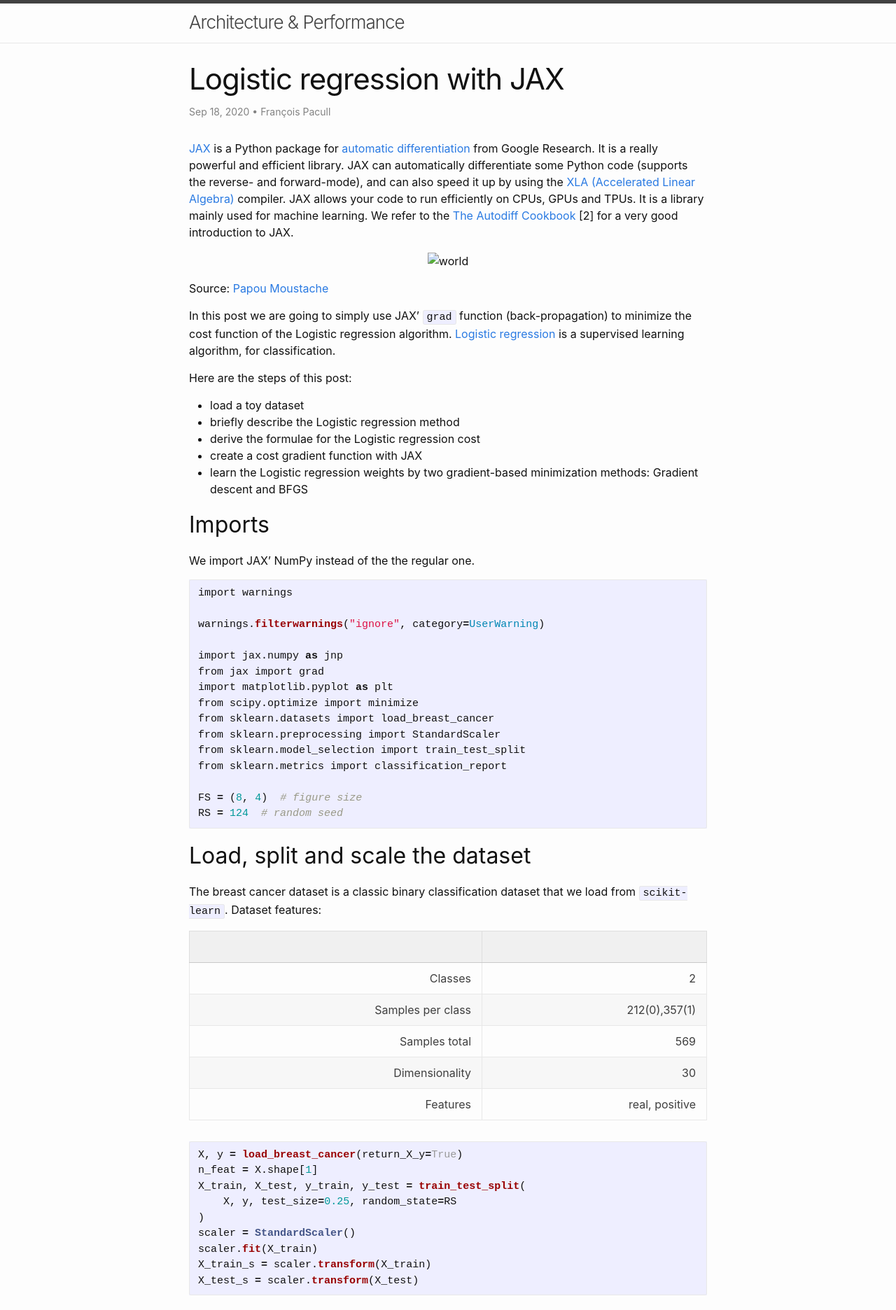
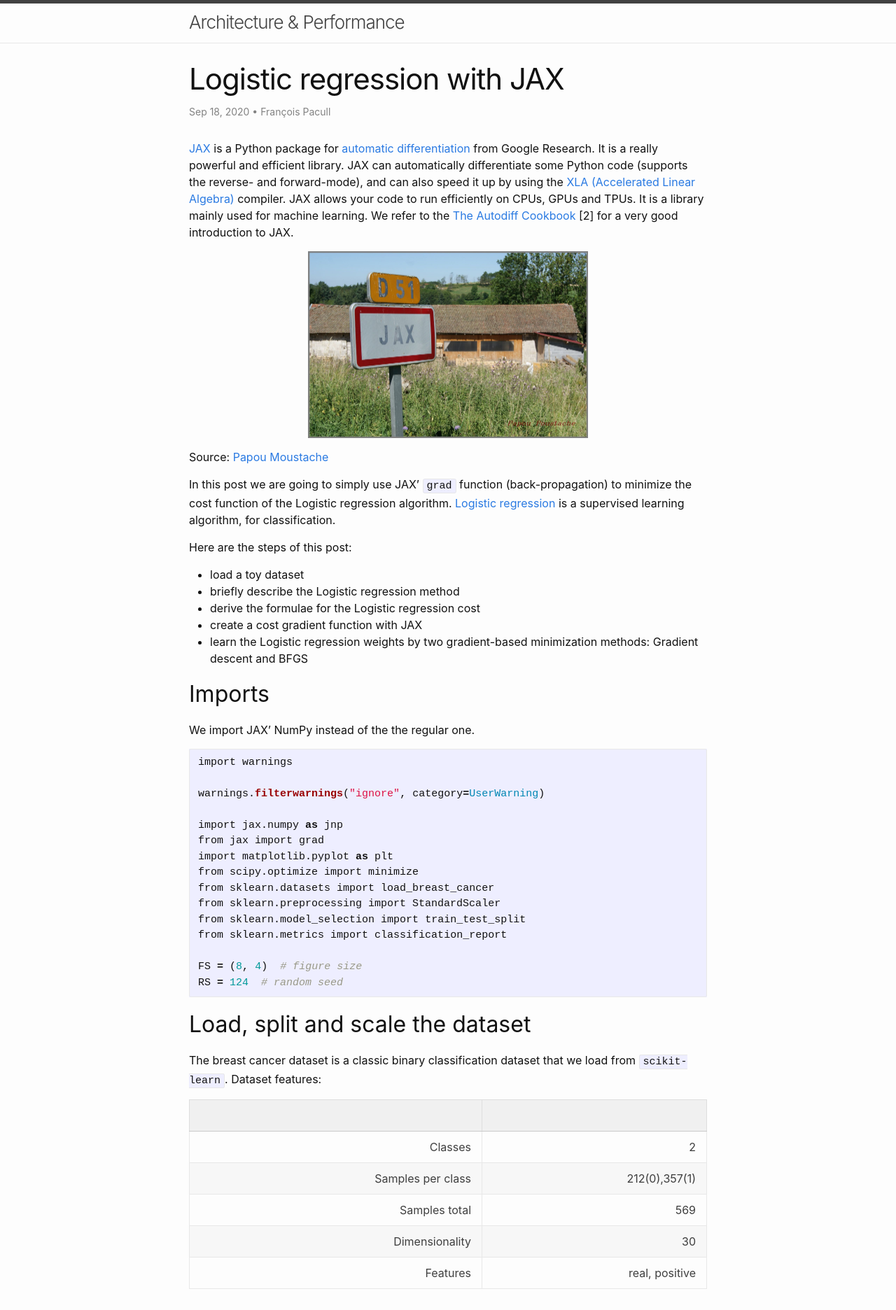
Before and after one commit to aetperf/aetperf.github.io, a Jekyll site: the page built from _posts/2020-09-18-Logistic-regression-with-JAX.md, in a window 1280 px wide. Shown: the top 1872 px of the page at 70% size. Built offline with Jekyll 4.4.1, drawn with Linux system fonts in a browser that asks for light colours; formulas are drawn with MathJax 3; comment, search, counter and statistics services are not loaded.

Commit message:
new post

```diff
--- a/_posts/2020-09-18-Logistic-regression-with-JAX.md
+++ b/_posts/2020-09-18-Logistic-regression-with-JAX.md
@@ -9,7 +9,7 @@ tags: Python JAX ML Logistic Regression
 [JAX](https://github.com/google/jax) is a Python package for [automatic differentiation](https://en.wikipedia.org/wiki/Automatic_differentiation) from Google Research. It is a really powerful and efficient library. JAX can automatically differentiate some Python code (supports the reverse- and forward-mode), and can also speed it up by using the [XLA (Accelerated Linear Algebra)](https://www.tensorflow.org/xla?hl=fi) compiler. JAX allows your code to run efficiently on CPUs, GPUs and TPUs. It is a library mainly used for machine learning. We refer to the [The Autodiff Cookbook](https://jax.readthedocs.io/en/latest/notebooks/autodiff_cookbook.html) [2] for a very good introduction to JAX.
 
 <p align="center">
-  <img width="400" src="JAX_village.jpg" alt="world">
+  <img width="400" src="/img/2020-09-18_01/JAX_village.jpg" alt="world">
 </p>
 
 Source: [Papou Moustache](http://www.cpauvergne.com/2018/08/jax.html)
```
